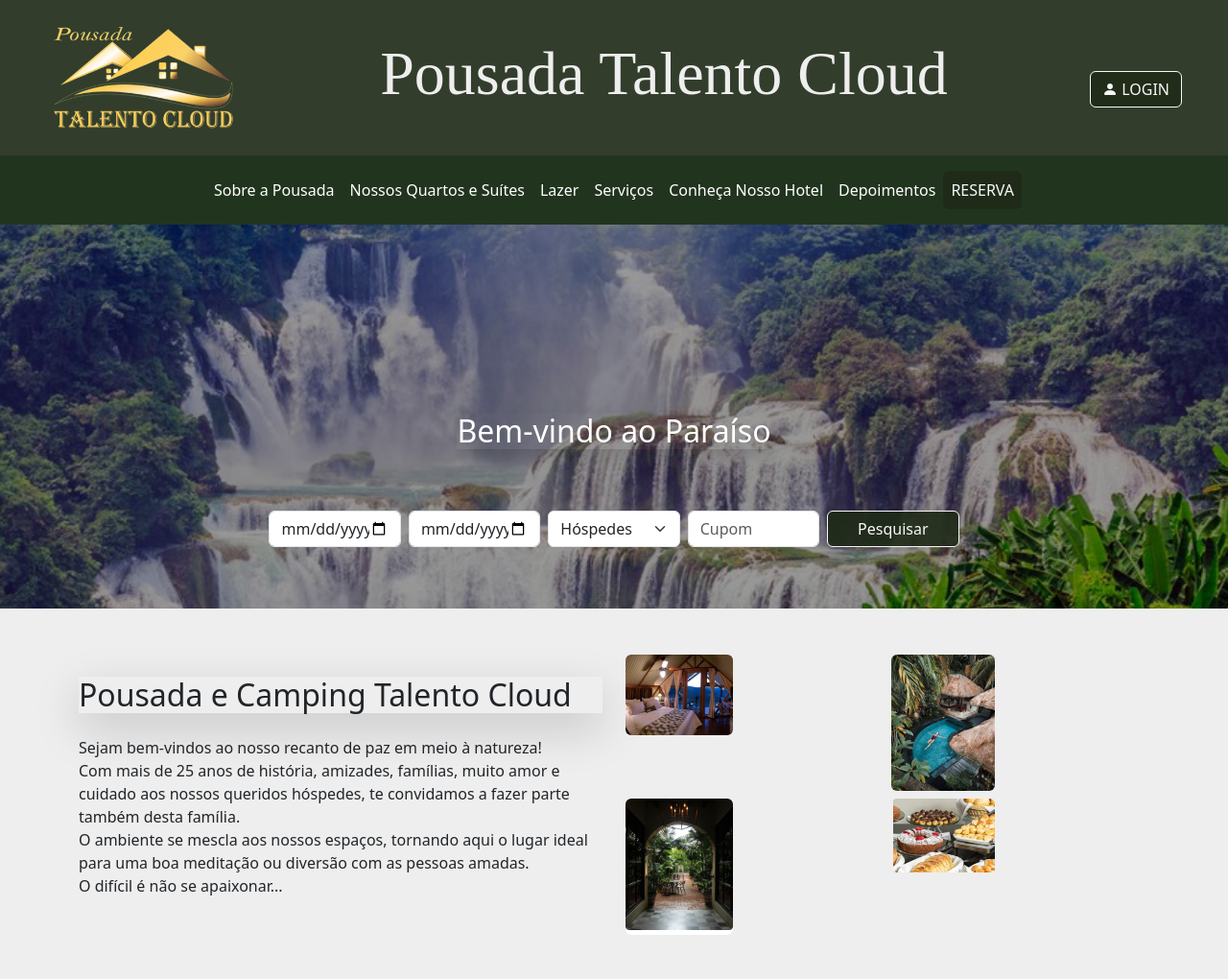
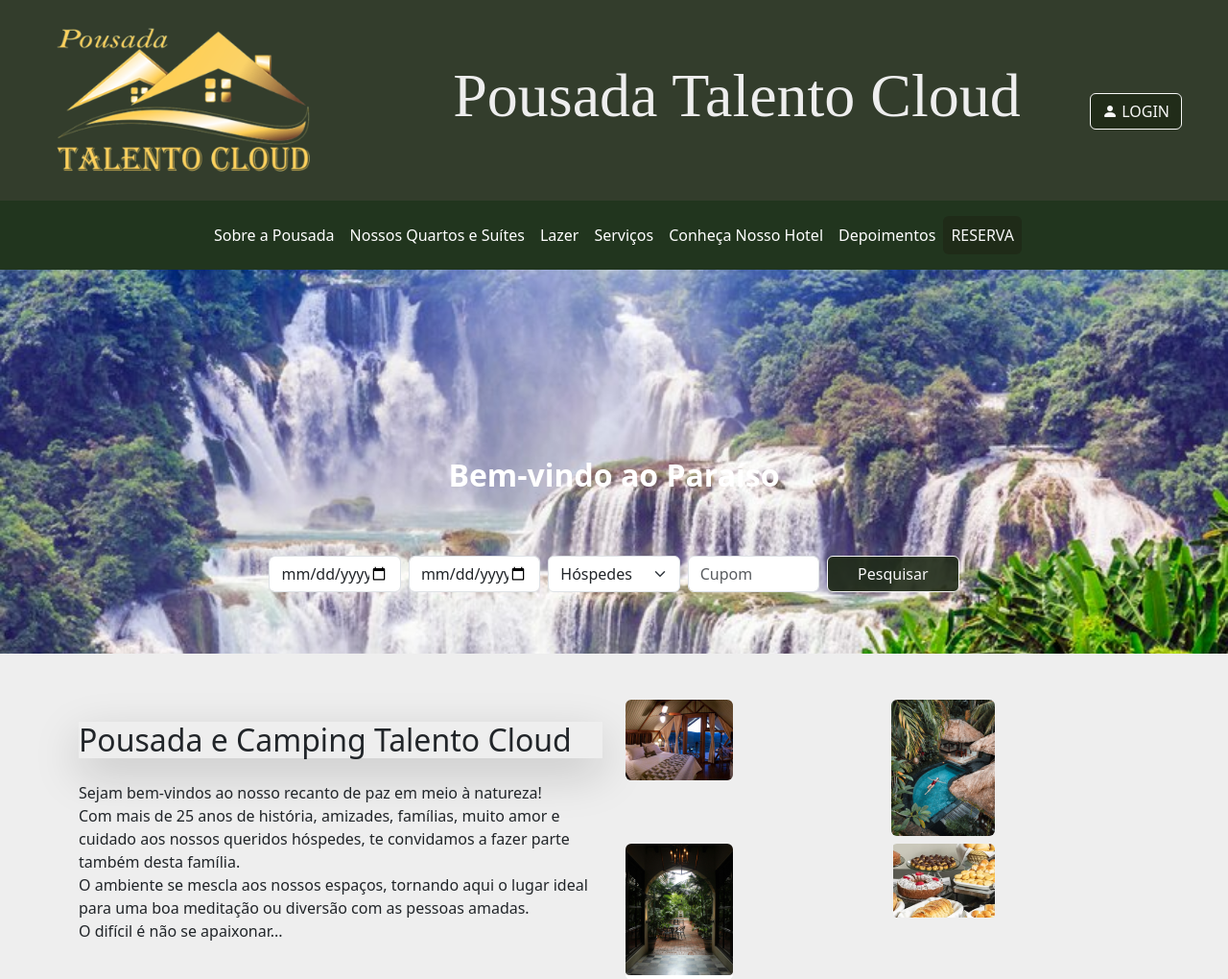
Before and after one commit to Proz-AWS-TalentoCloud-Turma37/Grupo-C_Sistema-de-Hotel, a PHP site: page / in a window 1280 px wide. Shown: the top 1020 px of the page at 96% size. Run offline with PHP 8.4, Linux system fonts and the light colour scheme; some web fonts are replaced.

Commit message:
update-END

```diff
--- a/assets/css/index.css
+++ b/assets/css/index.css
@@ -50,19 +50,6 @@ body {
     padding: 2rem;
     position: relative;
 }
-#hero::before {
-    content: "";
-    position: absolute;
-    top: 0;
-    left: 0;
-    width: 100%;
-    height: 100%;
-    background: rgba(0, 0, 0, 0.4);
-}
-#hero * {
-    position: relative;
-    z-index: 1;
-}
 
 .hero-search {
     background-color: rgba(255, 255, 255, 0);
--- a/components/indexHeader.html
+++ b/components/indexHeader.html
@@ -3,7 +3,7 @@
         <div class="bg-primary-green d-flex justify-content-between align-items-center">
             <div class="mt-4 ms-5 mb-4">
                 <a href="#">
-                    <img src="assets/img/rodapelogo.png" alt="Logo" class="img-fluid" width="200">
+                    <img src="assets/img/rodapelogo.png" alt="Logo" class="img-fluid" width="80%">
                 </a>
             </div>
             <div class="text-center">
--- a/index.html
+++ b/index.html
@@ -24,7 +24,7 @@
     <!-- Seção Hero -->
     <section id="hero" class="image-fluid">
         <div class="text-center text-white mb-4">
-            <h2 class="shadow">Bem-vindo ao Paraíso</h2>
+            <h2 class="fw-bold">Bem-vindo ao Paraíso</h2>
         </div>
         <form class="hero-search row g-2 justify-content-center" action="PaginaReserva.html" method="get">
             <div class="col-md-2">
```
